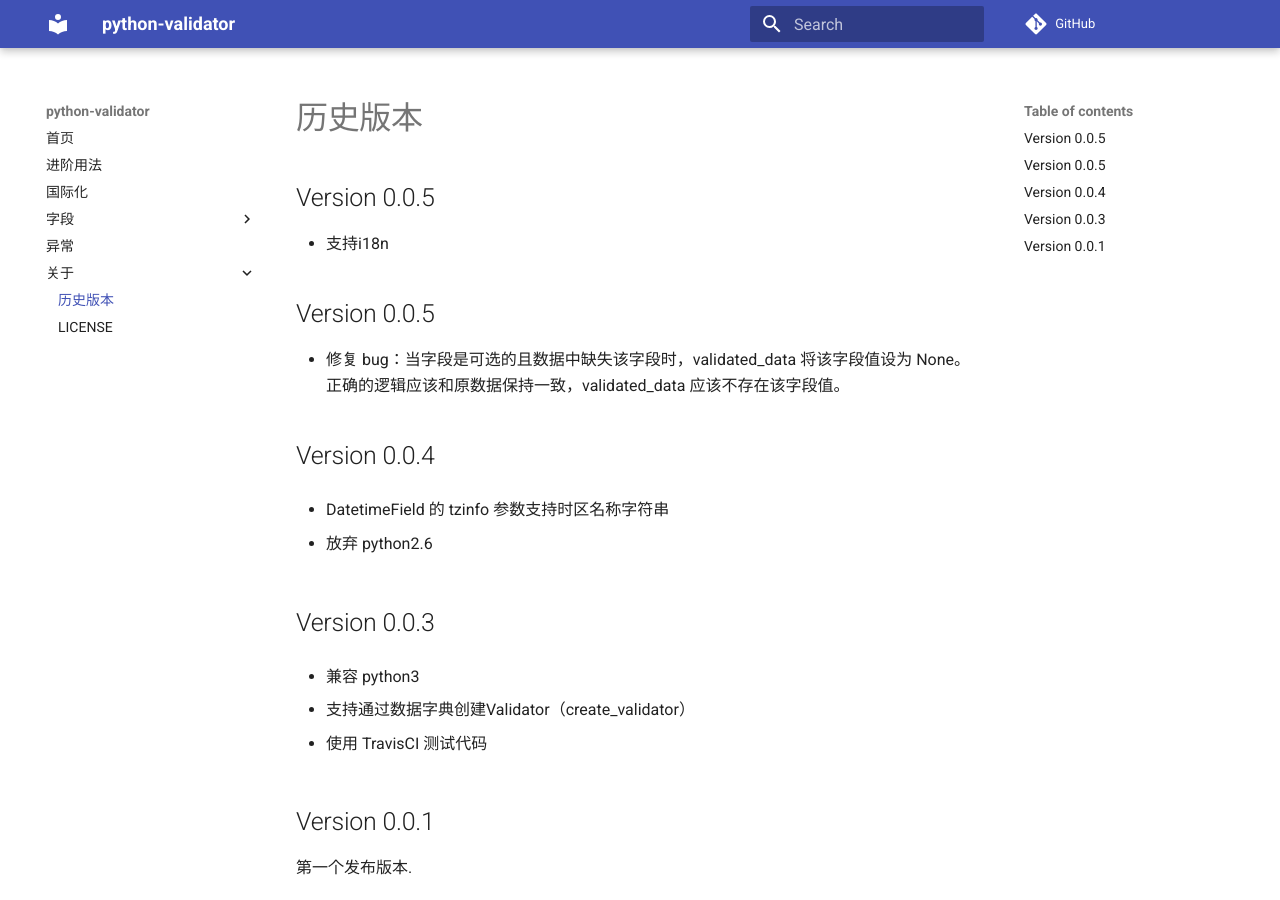
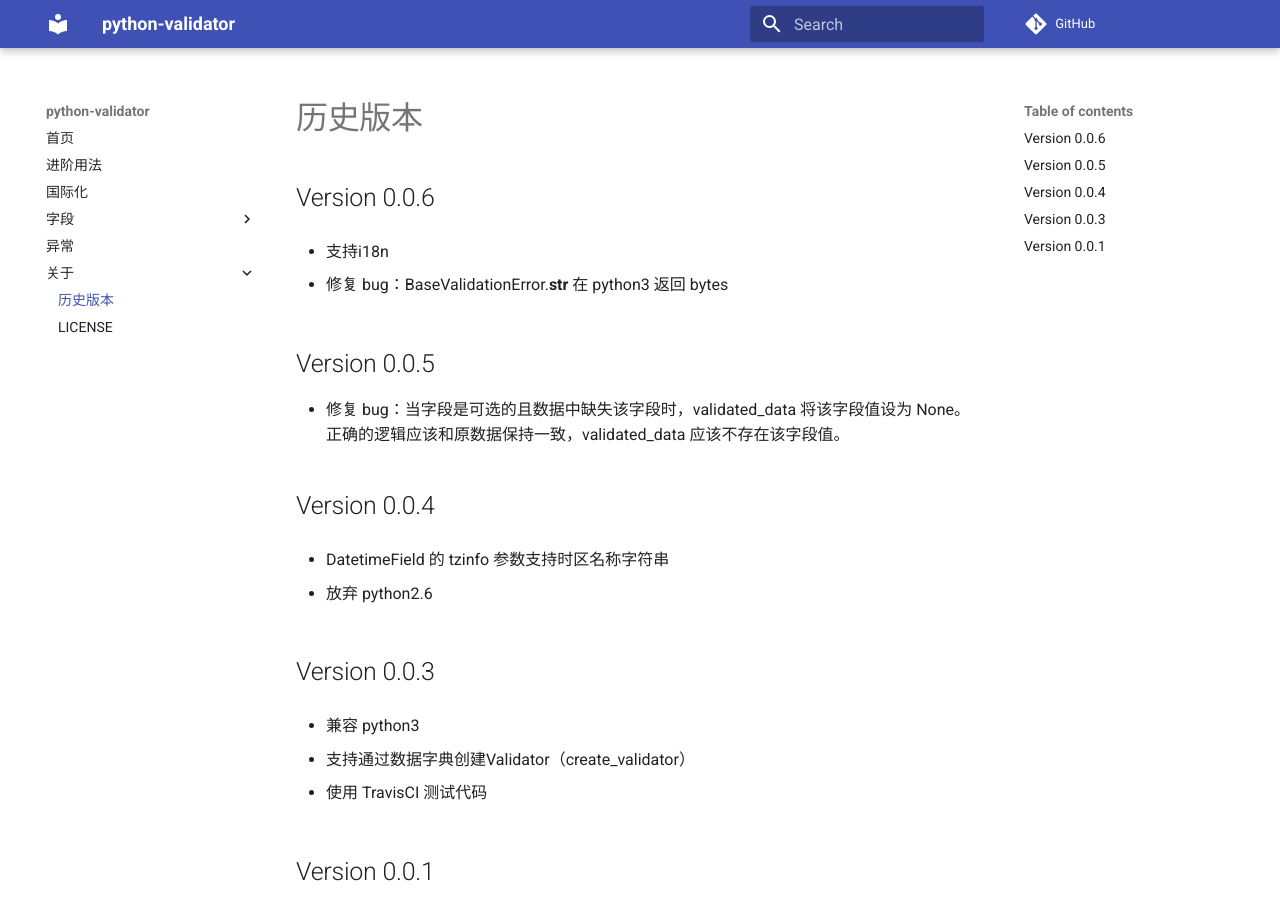
Before and after one commit to ausaki/python-validator, an MkDocs documentation site: the page built from docs/history.md, in a window 1280 px wide and 900 px high. Built offline with MkDocs 1.6.1 and Material for MkDocs 9.7.7, drawn with Linux system fonts in a browser that asks for light colours; comment, search, counter and statistics services are not loaded; old or Windows-style settings are respelled for this version of MkDocs.

Commit message:
update history

```diff
--- a/docs/history.md
+++ b/docs/history.md
@@ -1,8 +1,10 @@
 # 历史版本
 
-## Version 0.0.5
+## Version 0.0.6
 
 - 支持i18n
+
+- 修复 bug：BaseValidationError.__str__  在 python3 返回 bytes
 
 
 ## Version 0.0.5
```
